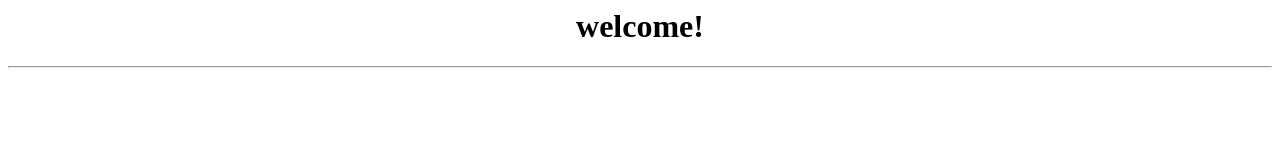
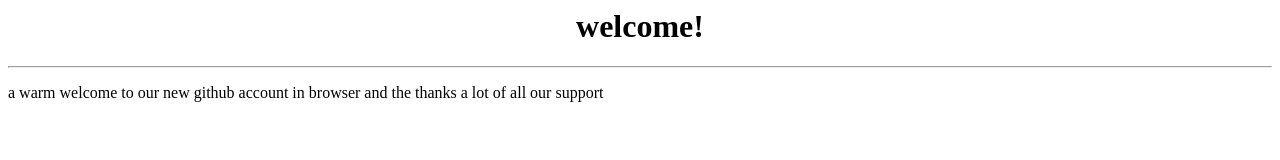
Before and after one commit to VINISHA527/githubdemo3, a plain HTML site: page index.html in a window 1280 px wide. Drawn offline with Linux system fonts and the light colour scheme.

Commit message:
added some sentence

```diff
--- a/index.html
+++ b/index.html
@@ -2,3 +2,4 @@
     <h1>welcome!</h1>
     <hr>
 </center>
+<p>a warm welcome to our new github account in browser and the thanks a lot of all our support</p>
```
